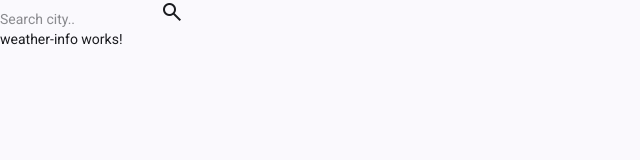
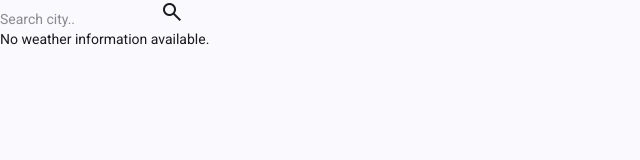
Before and after one commit to ignacioDias/angular-weather-app, an Angular app: page / in a window 1280 px wide. Shown: the top 160 px of the page, without its empty margins (0-640 px from the left). Built offline with nearby package versions, Linux system fonts and the light colour scheme.

Commit message:
weather info html

```diff
--- a/src/app/weather-api-service.ts
+++ b/src/app/weather-api-service.ts
@@ -2,7 +2,7 @@ import { HttpClient, httpResource } from '@angular/common/http';
 import { Service, inject, signal } from '@angular/core';
 import { firstValueFrom } from 'rxjs';
 
-interface WeatherResponse {
+export interface WeatherResponse {
   current: {
     temperature_2m: number;
     relative_humidity_2m: number;
--- a/src/app/weather-info/weather-info.html
+++ b/src/app/weather-info/weather-info.html
@@ -1 +1,13 @@
-<p>weather-info works!</p>
+@if (currentWeather(); as weather) {
+  <div class="weather-info">
+    <h2>Weather Information</h2>
+    <p>Temperature: {{ weather.current.temperature_2m }}°C</p>
+    <p>Humidity: {{ weather.current.relative_humidity_2m }}%</p>
+    <p>Feels like: {{ weather.current.apparent_temperature }}°C</p>
+    <p>Wind speed: {{ weather.current.wind_speed_10m }} km/h</p>
+  </div>
+} @else {
+  <div class="no-weather-info">
+    <p>No weather information available.</p>
+  </div>
+}
--- a/src/app/weather-info/weather-info.ts
+++ b/src/app/weather-info/weather-info.ts
@@ -1,8 +1,15 @@
-import { Component } from '@angular/core';
+import { Component, signal } from '@angular/core';
+import { WeatherResponse } from '../weather-api-service';
 @Component({
   imports: [],
   selector: 'app-weather-info',
   styleUrl: './weather-info.css',
   templateUrl: './weather-info.html',
 })
-export class WeatherInfo {}
+export class WeatherInfo {
+  protected currentWeather = signal<WeatherResponse | null>(null);
+
+  protected updateWeather(weather: WeatherResponse | null) {
+    this.currentWeather.set(weather);
+  }
+}
```
